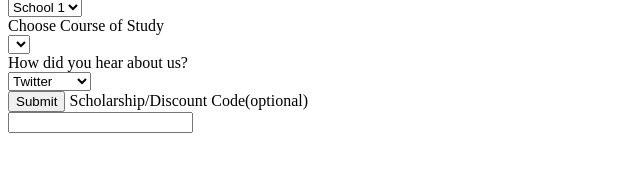
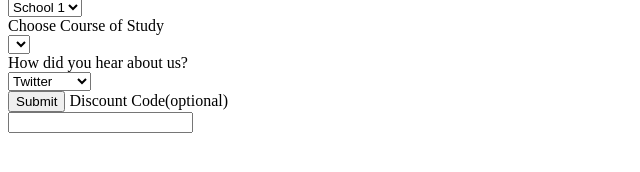
Before and after one commit to adaedozie/Altschool-assignment-1, a plain HTML site: page registration.html in a window 1280 px wide. Shown: the part 526-698 px from the top of the page, without its empty margins (0-640 px from the left). Drawn offline with Linux system fonts and the light colour scheme.

Commit message:
Update registration.html

```diff
--- a/registration.html
+++ b/registration.html
@@ -85,7 +85,7 @@
 
         <input type="submit" value="Submit">
 
-        <label for="">Scholarship/Discount Code(optional)</label><br>
+        <label for="">Discount Code(optional)</label><br>
         <input type="text" id="country" name="country"><br>
 
         </form>
```
